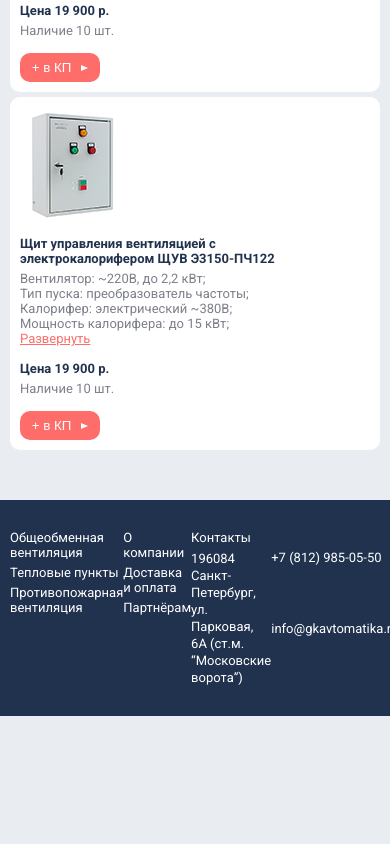
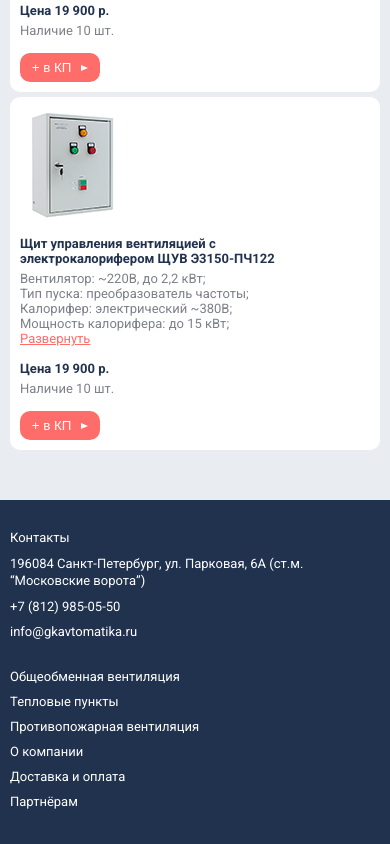
Before and after one commit to MarianVytak/Automation, a website: page src/index.html in a window 390 px wide. Shown: the part 1177-2021 px from the top of the page. Before the commit the page ends 1893 px from the top, so only its background shows below. Drawn offline with nearby package versions, Linux system fonts and the light colour scheme; files that its build step writes are made by us from their sources.

Commit message:
Footer mobile version.

```diff
--- a/src/assets/sass/media.scss
+++ b/src/assets/sass/media.scss
@@ -1,6 +1,7 @@
 @import "customs/variables";
 @import "customs/media";
 @import "../../templates/header/media";
+@import "../../templates/footer/media";
 @import "../../templates/filter/media";
 @import "../../templates/position/media";
 @import "../../templates/ventilation/media";
--- a/src/templates/footer/footer.scss
+++ b/src/templates/footer/footer.scss
@@ -47,11 +47,12 @@
   display: grid;
   grid-template-columns: 1fr 1fr;
   .footer__grid_list_item {
-    &:first-child {
+    &:nth-child(1) {
       -ms-grid-column: 1;
       -ms-grid-row-span: 2;
       grid-row-start: 1;
       grid-row-end: 3;
+      padding-right: 10px;
       line-height: 17px;
     }
     &:nth-child(2) {
--- /dev/null
+++ b/src/templates/footer/media.scss
@@ -0,0 +1,52 @@
+@media (max-width: 767.98px) {
+  .footer__grid {
+    -ms-grid-columns: 1fr;
+    grid-template-columns: 1fr;
+  }
+  .footer__grid_item {
+    &:nth-child(1) {
+      -ms-grid-column: 1;
+      -ms-grid-row: 2;
+      grid-row-start: 2;
+    }
+    &:nth-child(2) {
+      -ms-grid-column: 1;
+      -ms-grid-row: 3;
+      grid-row-start: 3;
+    }
+    &:nth-child(3) {
+      -ms-grid-column: 1;
+      -ms-grid-row: 1;
+      grid-row-start: 1;
+      margin-bottom: 20px;
+    }
+  }
+  .footer__grid_list_item {
+    margin-bottom: 10px;
+  }
+  .footer__grid_title {
+    margin-bottom: 10px;
+  }
+  .footer__contacts {
+    -ms-grid-columns: 1fr;
+    grid-template-columns: 1fr;
+    .footer__grid_list_item {
+      &:nth-child(1) {
+        -ms-grid-column: 1;
+        -ms-grid-row-span: 1;
+        grid-row-start: 1;
+        grid-row-end: 2;
+        padding-right: 0;
+        line-height: 17px;
+      }
+      &:nth-child(2) {
+        -ms-grid-column: 1;
+        -ms-grid-row: 2;
+      }
+      &:nth-child(3) {
+        -ms-grid-column: 1;
+        -ms-grid-row: 3;
+      }
+    }
+  }
+}
```
